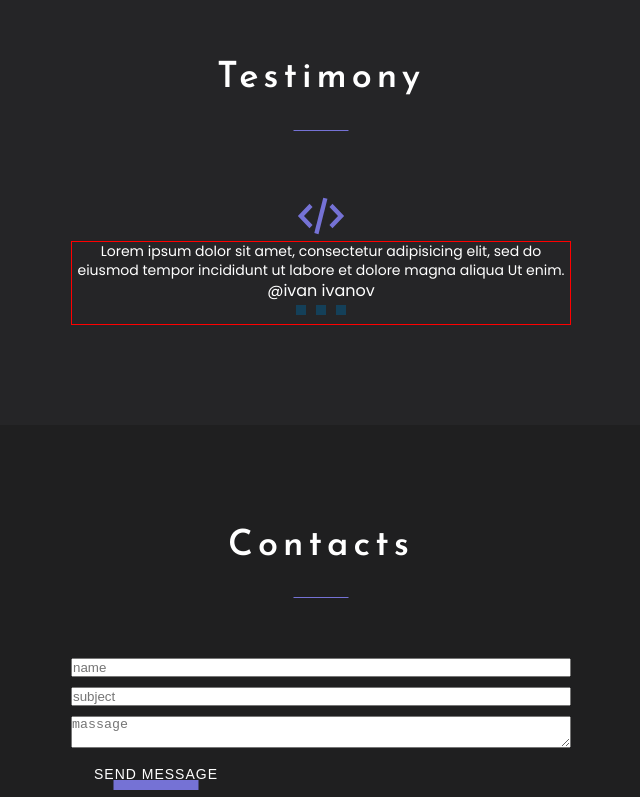
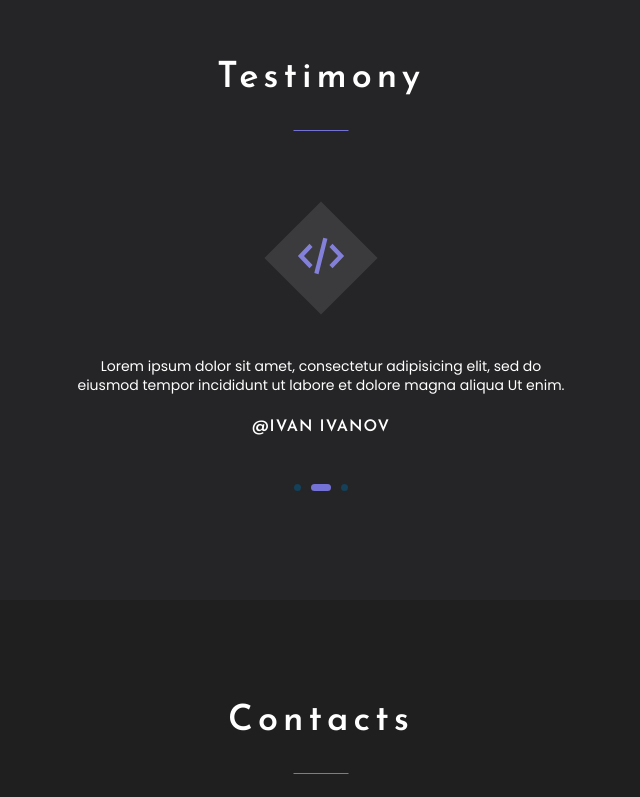
Before and after one commit to GlezovDmitriy/Portfolio, a React app: page / in a window 1280 px wide. Shown: the part 2783-3580 px from the top of the page, without its empty margins (319-959 px from the left). Built offline with nearby package versions, Linux system fonts and the light colour scheme.

Commit message:
changed Testimony section

```diff
--- a/src/components/slider/Slider.tsx
+++ b/src/components/slider/Slider.tsx
@@ -1,6 +1,7 @@
 import React from 'react';
 import styled from "styled-components";
 import {FlexWrapper} from "../FlexWrapper";
+import {theme} from "../../styles/Theme";
 
 export const Slider = () => {
     return (
@@ -17,7 +18,7 @@
             </FlexWrapper>
 <Pagination>
     <span> </span>
-    <span> </span>
+    <span className={"active"}> </span>
     <span> </span>
 </Pagination>
         </StyledSlider>
@@ -25,7 +26,7 @@
 };
 
 const StyledSlider = styled.div`
-border: 1px solid red;
+
   max-width: 500px;
   display: flex;
   flex-direction: column;
@@ -41,14 +42,30 @@
 `
 
 const Name = styled.span`
-
+  font-family: 'Josefin Sans', sans-serif;
+  font-size: 16px;
+  font-weight: 600;
+  letter-spacing: 1px;
+  text-transform: uppercase;
+  margin: 22px 0 42px;
+  display: inline-block;
 `
 const Pagination = styled.span`
   span {
     display: inline-block;
-    width: 10px;
-    height: 10px;
+    width: 7px;
+    height: 7px;
     margin: 5px;
     background-color: #144059;
+    border-radius: 20px;
+
+    & + span {
+      margin-left: 5px;
+    }
+
+    &.active {
+      background-color: ${theme.colors.accent};
+      width: 20px;
+    }
   }
 `
--- a/src/layout/sections/skills/skill/Skill.tsx
+++ b/src/layout/sections/skills/skill/Skill.tsx
@@ -43,7 +43,7 @@
   text-align: center;
   line-height: 1.4;
 `
-const IconWrapper = styled.div`
+export const IconWrapper = styled.div`
  position: relative;
 
   &::before {
--- a/src/layout/sections/testimony/Testimony.tsx
+++ b/src/layout/sections/testimony/Testimony.tsx
@@ -4,13 +4,16 @@
 import Icon from "../../../components/icon/Icon";
 import {Slider} from "../../../components/slider/Slider";
 import {FlexWrapper} from "../../../components/FlexWrapper";
+import {IconWrapper} from "../skills/skill/Skill";
 
 export const Testimony = () => {
     return (
         <StyledTestimony>
             <SectionTitle>Testimony</SectionTitle>
             <FlexWrapper direction={"column"} align={"center"}>
-                <Icon iconId={"html"}/>
+                <IconWrapper>
+                    <Icon iconId={"html"}/>
+                </IconWrapper>
                 <Slider/>
             </FlexWrapper>
 
@@ -21,5 +24,8 @@
 const StyledTestimony = styled.section`
 background-color: #e4bcf3;
 min-height: 50vh;
-align-items: center;
+
+  ${IconWrapper} {
+  margin: 40px 0 72px;
+}
 `
```
